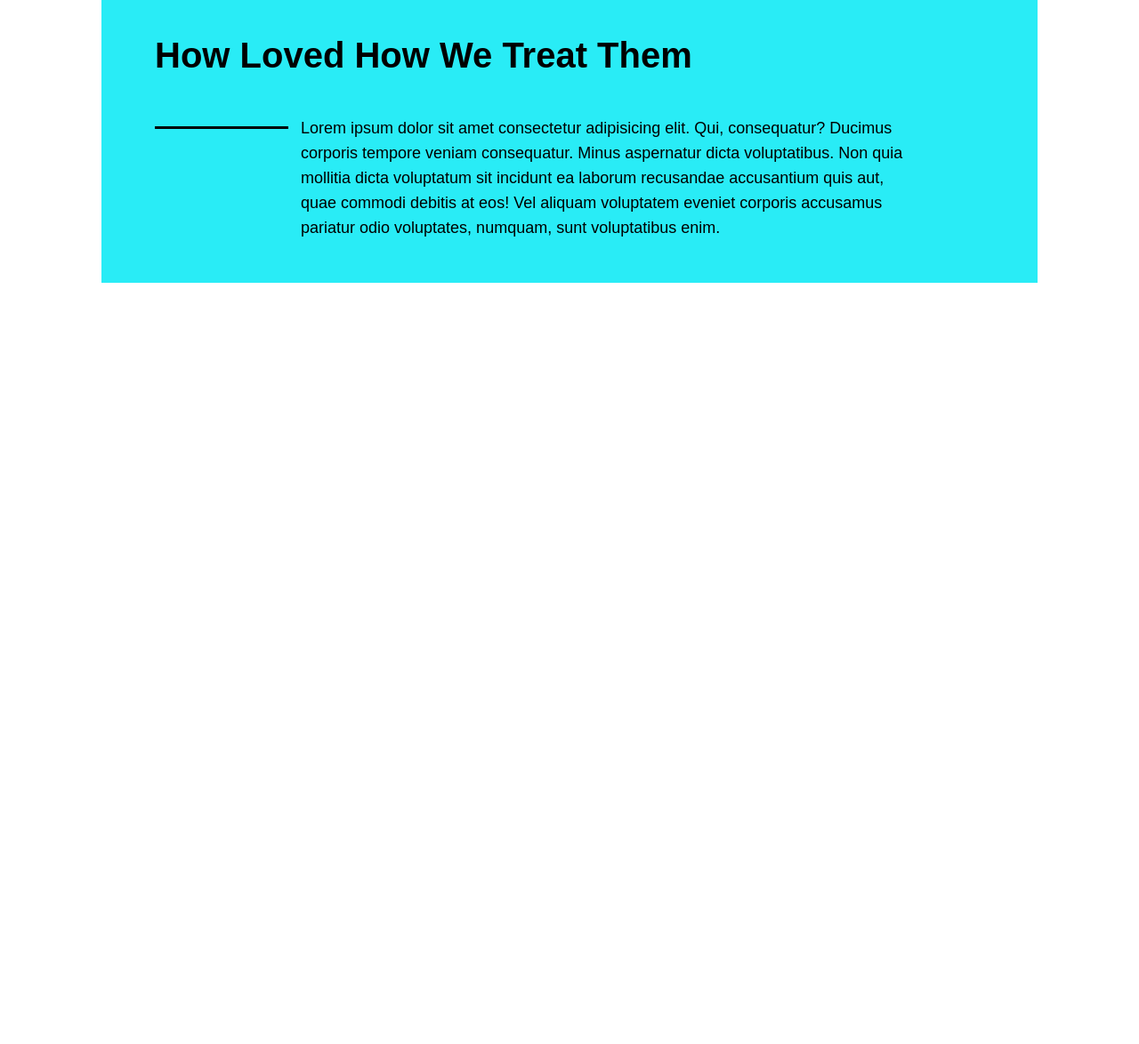
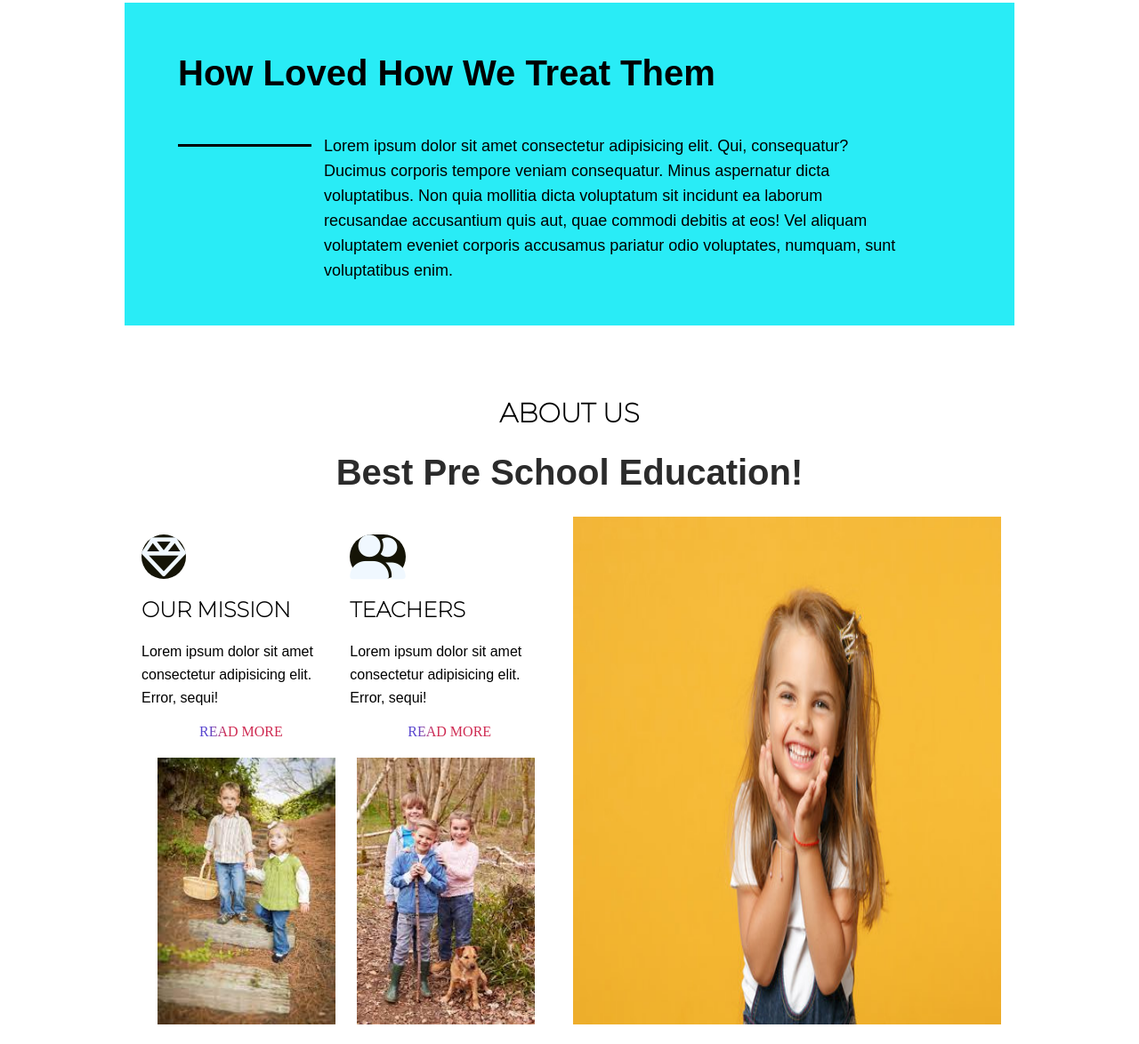
Before and after one commit to Md-Sharif-Hosen/Education-Website-Design, a plain HTML site: page index.html in a window 1280 px wide. Shown: the part 733-1907 px from the top of the page at 89% size. Before the commit the page ends 1059 px from the top, so only its background shows below. Drawn offline with Linux system fonts and the light colour scheme; a web font is replaced by a local one.

Commit message:
section1

```diff
--- a/index.html
+++ b/index.html
@@ -7,6 +7,12 @@
     <meta name="viewport" content="width=device-width, initial-scale=1.0">
     <link rel="stylesheet" href="./style/style.css">
     <link rel="stylesheet" href="./fonts/fontawesome-free-6.2.0-web/css/all.min.css">
+    <link rel="preconnect" href="https://fonts.googleapis.com">
+    <link rel="preconnect" href="https://fonts.gstatic.com" crossorigin>
+    <link rel="stylesheet" href="./fonts/fontawesome-free-6.2.0-web/css/all.min.css">
+    <link
+        href="https://fonts.googleapis.com/css2?family=Miniver&family=Montserrat:wght@100&family=Open+Sans:wght@300;400&family=Oswald:wght@700&display=swap"
+        rel="stylesheet">
     <title>Education Website</title>
 </head>
 
@@ -65,17 +71,53 @@
         <div class="heading">
             <h1>How loved how we treat them</h1>
         </div>
-       <div class="content">
-        <div class="content1">
+        <div class="content">
+            <div class="content1">
 
+            </div>
+            <div class="content2">
+                <p>Lorem ipsum dolor sit amet consectetur adipisicing elit. Qui, consequatur? Ducimus corporis tempore
+                    veniam
+                    consequatur. Minus aspernatur dicta voluptatibus. Non quia mollitia dicta voluptatum sit incidunt ea
+                    laborum
+                    recusandae accusantium quis aut, quae commodi debitis at eos! Vel aliquam voluptatem eveniet
+                    corporis
+                    accusamus pariatur odio voluptates, numquam, sunt voluptatibus enim.</p>
+            </div>
         </div>
-        <div class="content2">
-            <p>Lorem ipsum dolor sit amet consectetur adipisicing elit. Qui, consequatur? Ducimus corporis tempore veniam
-                consequatur. Minus aspernatur dicta voluptatibus. Non quia mollitia dicta voluptatum sit incidunt ea laborum
-                recusandae accusantium quis aut, quae commodi debitis at eos! Vel aliquam voluptatem eveniet corporis
-                accusamus pariatur odio voluptates, numquam, sunt voluptatibus enim.</p>
+    </div>
+
+    <div class="section1">
+        <div class="about_heading">
+            <h2>About US</h2>
+            <h1>Best Pre school education!</h1>
         </div>
-       </div>
+        <div class="section1_bannar">
+            <div class="part1">
+                <div class="part1_content">
+                    <div class="mission_part">
+                        <i class="fa-regular fa-gem"></i>
+                        <h2>our mission</h2>
+                        <p>Lorem ipsum dolor sit amet consectetur adipisicing elit. Error, sequi!</p>
+                        <a href="">Read More</a>
+                    </div>
+                    <div class="teacher_part">
+                        <i class="fa-solid fa-user-group"></i>
+                        <h2>Teachers</h2>
+                        <p>Lorem ipsum dolor sit amet consectetur adipisicing elit. Error, sequi!</p>
+                        <a href="">Read More</a>
+                    </div>
+                </div>
+                <div class="part1_img">
+
+                    <img  src="./image/child1.jfif" alt="student image">
+                    <img src="./image/child2.jfif" alt="student image">
+                </div>
+            </div>
+            <div class="part2">
+                <img src="./image/child3.jpg" alt="">
+            </div>
+        </div>
     </div>
 
 </body>
--- a/style/style.css
+++ b/style/style.css
@@ -1,20 +1,23 @@
-.container{
+.container {
     /* border: 1px solid red; */
     width: 992px;
     margin: auto;
     background-color: antiquewhite;
 }
-.container .logo{
+
+.container .logo {
     /* border: 1px solid red; */
     display: inline-block;
     width: 150px;
     height: 70px;
 }
-.container .logo img{
+
+.container .logo img {
     width: 100%;
     height: 100%;
 }
-.container .nav_menubar{
+
+.container .nav_menubar {
     /* border: 1px solid; */
     display: inline-block;
     width: 500px;
@@ -24,15 +27,18 @@
 
 
 }
-.container .nav_menubar ul{
+
+.container .nav_menubar ul {
     display: inline-block;
 }
-.container .nav_menubar ul li{
+
+.container .nav_menubar ul li {
     display: inline-block;
 
 
 }
-.container .nav_menubar ul li a{
+
+.container .nav_menubar ul li a {
     /* border: 1px solid; */
     display: inline-block;
     text-decoration: none;
@@ -43,28 +49,32 @@
     font-family: sans-serif;
     transition-duration: .3s;
 }
-.container .nav_menubar ul li a:hover{
+
+.container .nav_menubar ul li a:hover {
     color: rgba(14, 84, 189, 0.833);
 }
-.container .nav_login{
+
+.container .nav_login {
     /* border: 1px solid; */
     display: inline-block;
-    width: 325px ;
+    width: 325px;
     vertical-align: top;
     text-align: right;
     margin-top: 10px;
 
 }
-.container .nav_login ul
-{
+
+.container .nav_login ul {
     display: inline-block;
 
 }
-.container .nav_login ul li{
+
+.container .nav_login ul li {
     display: inline-block;
 
 }
-.container .nav_login ul li a{
+
+.container .nav_login ul li a {
     /* border: 1px solid; */
     text-decoration: none;
     list-style-type: none;
@@ -73,19 +83,22 @@
     font-family: sans-serif;
     transition-delay: .3s;
 }
-.container .nav_login ul li a:hover{
+
+.container .nav_login ul li a:hover {
 
     color: rgba(14, 84, 189, 0.833);
 
 }
-.bannar1{
+
+.bannar1 {
     /* border: 1px solid red; */
     width: 992px;
     margin: auto;
     position: relative;
 
 }
-.bannar1 .bannar1_image{
+
+.bannar1 .bannar1_image {
 
     display: inline-block;
     width: 40%;
@@ -93,7 +106,8 @@
     margin-top: 30px;
 
 }
-.bannar1 .bannar1_image .img{
+
+.bannar1 .bannar1_image .img {
 
     position: absolute;
     display: inline-block;
@@ -101,17 +115,16 @@
     width: 40%;
     z-index: 9999;
 }
-.bannar1 .bannar1_image .bg{
+
+.bannar1 .bannar1_image .bg {
     position: absolute;
     height: 400px;
     width: 40%;
     top: 180px;
-   left:40px
+    left: 40px
+}
 
-
-
-}
-.bannar1 .bannar1_heading{
+.bannar1 .bannar1_heading {
     width: 50%;
     display: inline-block;
     vertical-align: top;
@@ -119,7 +132,8 @@
     margin-top: 40px;
 
 }
-.bannar1 .bannar1_heading h1{
+
+.bannar1 .bannar1_heading h1 {
 
     font-family: sans-serif;
     text-transform: uppercase;
@@ -127,14 +141,15 @@
     font-size: 59px;
     color: rgb(43, 113, 212);
 }
-.bannar1 .bannar1_heading h6{
+
+.bannar1 .bannar1_heading h6 {
     font-family: sans-serif;
     font-weight: bold;
     text-transform: capitalize;
     font-size: 16px;
 }
-.bannar1 .bannar1_service
-{
+
+.bannar1 .bannar1_service {
     /* border: 1px solid; */
     position: absolute;
     display: inline-block;
@@ -146,64 +161,72 @@
     top: 380px;
 
 }
-.bannar1 .bannar1_service h2 i{
+
+.bannar1 .bannar1_service h2 i {
     font-size: 40px;
 }
-.bannar1 .bannar1_service .part1{
+
+.bannar1 .bannar1_service .part1 {
     /* border: 1px solid red; */
     display: inline-block;
     width: 140px;
     height: 100%;
     background-color: rgba(26, 208, 202, 0.84);
 }
-.bannar1 .bannar1_service .part2{
+
+.bannar1 .bannar1_service .part2 {
     /* border: 1px solid red; */
     display: inline-block;
     width: 145px;
     height: 100%;
     background-color: rgb(227, 165, 30);
 }
-.bannar1 .bannar1_service .part3{
+
+.bannar1 .bannar1_service .part3 {
     /* border: 1px solid red; */
     display: inline-block;
     width: 145px;
     height: 100%;
     background-color: rgb(179, 50, 186);
 }
-.bannar1 .bannar1_service .part4{
+
+.bannar1 .bannar1_service .part4 {
     /* border: 1px solid red; */
     display: inline-block;
     width: 145px;
     height: 100%;
-    background-color:rgb(43, 113, 212);
+    background-color: rgb(43, 113, 212);
 }
-.bannar1 .bannar1_service  h2{
+
+.bannar1 .bannar1_service h2 {
     color: rgb(255, 255, 255);
     text-align: center;
     margin-top: 30px;
 
 }
-.kid_loved{
+
+.kid_loved {
     /* border: 1px solid red; */
-    width: 992px;
+    width: 940px;
     margin: auto;
-    margin-top: 250px;
-    background-color:rgb(41, 236, 246) ;
+    margin-top: 270px;
+    background-color: rgb(41, 236, 246);
     padding: 30px 30px;
 }
-.kid_loved .heading{
+
+.kid_loved .heading {
 
     font-family: sans-serif;
     margin-left: 30px;
     font-size: 20px;
     text-transform: capitalize;
 }
-.kid_loved .content
-{
+
+.kid_loved .content {
     margin-top: 10px;
 }
-.kid_loved .content .content1
-{
+
+.kid_loved .content .content1 {
     display: inline-block;
     border-top: 3px solid;
     width: 150px;
@@ -212,15 +235,159 @@
     margin-top: 30px;
     background: #3CCFBB;
 }
-.kid_loved .content .content2{
+
+.kid_loved .content .content2 {
     display: inline-block;
     /* border: 1px solid; */
     width: 70%;
     font-family: sans-serif;
     margin-left: 10px;
     font-size: 18px;
-line-height: 1fr;
+
 }
-.kid_loved .content .content2 p{
+
+.kid_loved .content .content2 p {
     line-height: 28px;
 }
+
+.section1 {
+    /* border: 1px solid red; */
+    width: 992px;
+    margin: auto;
+    margin-top: 80px;
+}
+
+.section1 .about_heading {
+    /* border: 1px solid red; */
+    text-align: center;
+}
+.section1 .about_heading h2{
+    font-family: 'Montserrat', sans-serif;
+    text-transform: uppercase;
+    font-size: 30px;
+}
+.section1 .about_heading h1{
+    font-family: sans-serif;
+    font-weight: bold;
+    font-size: 40px;
+    text-transform: capitalize;
+    color: rgba(1, 1, 1, 0.834);
+
+}
+
+.section1 .section1_bannar {
+    /* border: 1px solid red; */
+
+
+}
+
+.section1 .section1_bannar .part1 {
+    /* border: 1px solid; */
+    width: 50%;
+    display: inline-block;
+
+}
+
+.section1 .section1_bannar .part1 .part1_content {
+    /* border: 1px solid red; */
+   width: 490px;
+
+
+}
+.section1 .section1_bannar .part1 .part1_content .mission_part{
+    /* border: 1px solid red; */
+    display: inline-block;
+    width: 47%;
+   margin-left: 15px;
+}
+i{
+    /* color: rgb(58, 88, 194); */
+    color: aliceblue;
+    font-size: 50px;
+    background-color: rgb(21, 20, 6);
+    border-radius: 25px;
+    margin-top: 20px;
+
+}
+.section1 .section1_bannar .part1 .part1_content .mission_part h2{
+    text-transform: uppercase;
+    font-family: 'Montserrat', sans-serif;
+}
+.section1 .section1_bannar .part1 .part1_content .mission_part p{
+    font-family: sans-serif;
+          line-height: 26px;
+}
+.section1 .section1_bannar .part1 .part1_content .mission_part a{
+        margin-left: 50px;
+        text-decoration: none;
+        padding: 10px 15px;
+        text-transform: uppercase;
+        background: #5946CF;
+        background: linear-gradient(to right, #5946CF 21%, #CF2B52 36%);
+        -webkit-background-clip: text;
+        -webkit-text-fill-color: transparent;
+}
+
+.section1 .section1_bannar .part1 .part1_content .teacher_part{
+    /* border: 1px solid red; */
+    display: inline-block;
+    width: 47%;
+
+}
+.section1 .section1_bannar .part1 .part1_content .teacher_part h2{
+    text-transform: uppercase;
+    font-family: 'Montserrat', sans-serif;
+
+}
+.section1 .section1_bannar .part1 .part1_content .teacher_part p{
+          font-family: sans-serif;
+          line-height: 26px;
+
+}
+.section1 .section1_bannar .part1 .part1_content .teacher_part a{
+    margin-left: 50px;
+    text-decoration: none;
+    padding: 10px 15px;
+    text-transform: uppercase;
+    background: #5946CF;
+    background: linear-gradient(to right, #5946CF 21%, #CF2B52 36%);
+    -webkit-background-clip: text;
+    -webkit-text-fill-color: transparent;
+}
+
+.section1 .section1_bannar .part1_img {
+    /* border: 1px solid red; */
+    width: 450px;
+    height: 300px;
+    margin: auto;
+    margin-top: 10px;
+    box-sizing: border-box;
+
+
+
+
+}
+.section1 .section1_bannar .part1_img img{
+   width: 200px;
+   height: 100%;
+   padding: 10px;
+
+
+}
+
+.section1 .part2 {
+    width: 48.5%;
+
+    vertical-align: top;
+    height: 500px;
+    /* border: 1px solid red; */
+    display: inline-block;
+
+
+}
+.section1 .part2 img{
+
+    width: 100%;
+    height: 571px;
+
+}
```
Also changed, not shown: image/chid3.webp (added), image/child1.jfif (added), image/child2.jfif (added), image/child3.jfif (added), image/child3.jpg (added). Lines whose indentation alone changed are shown as unchanged.
